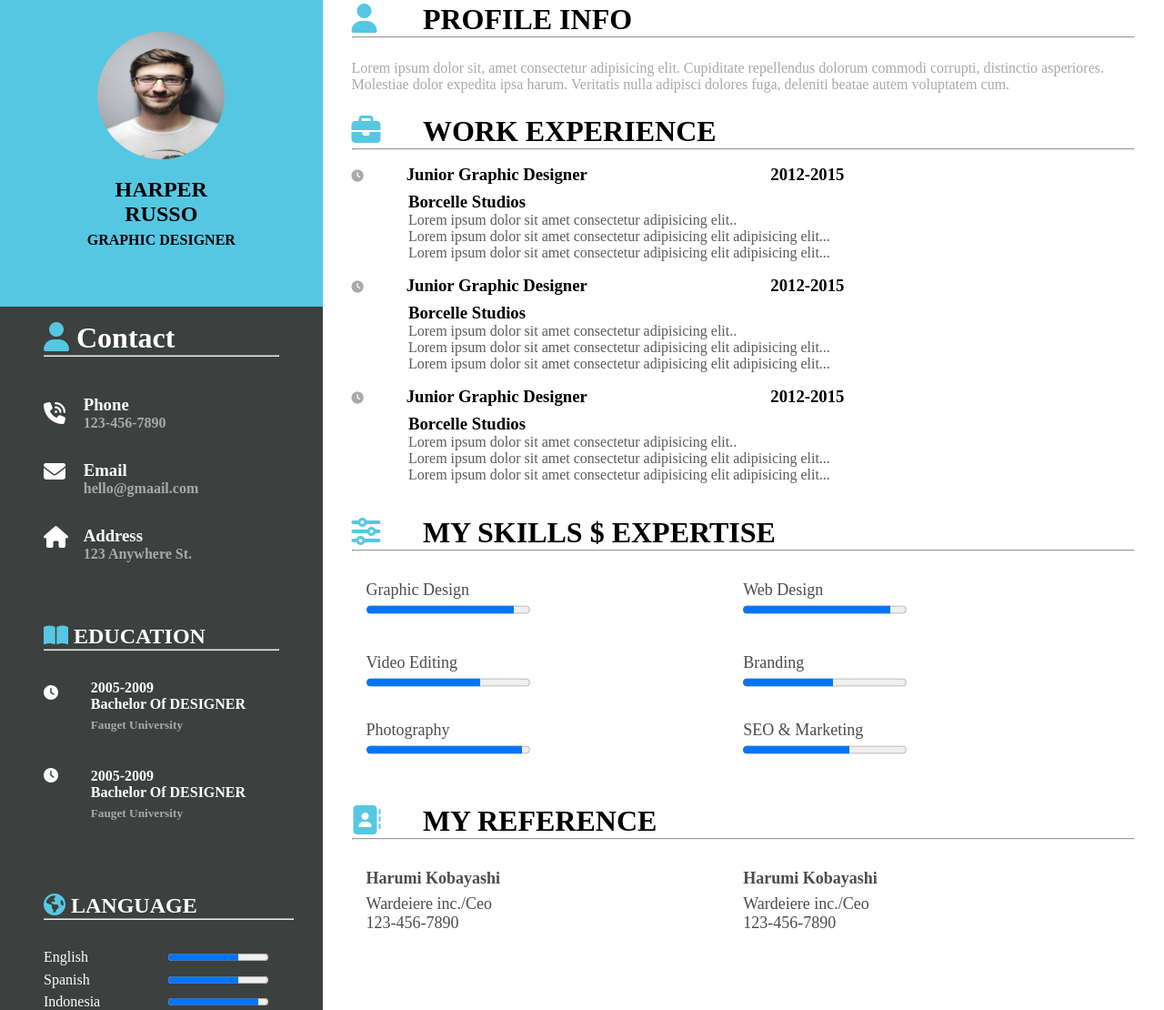
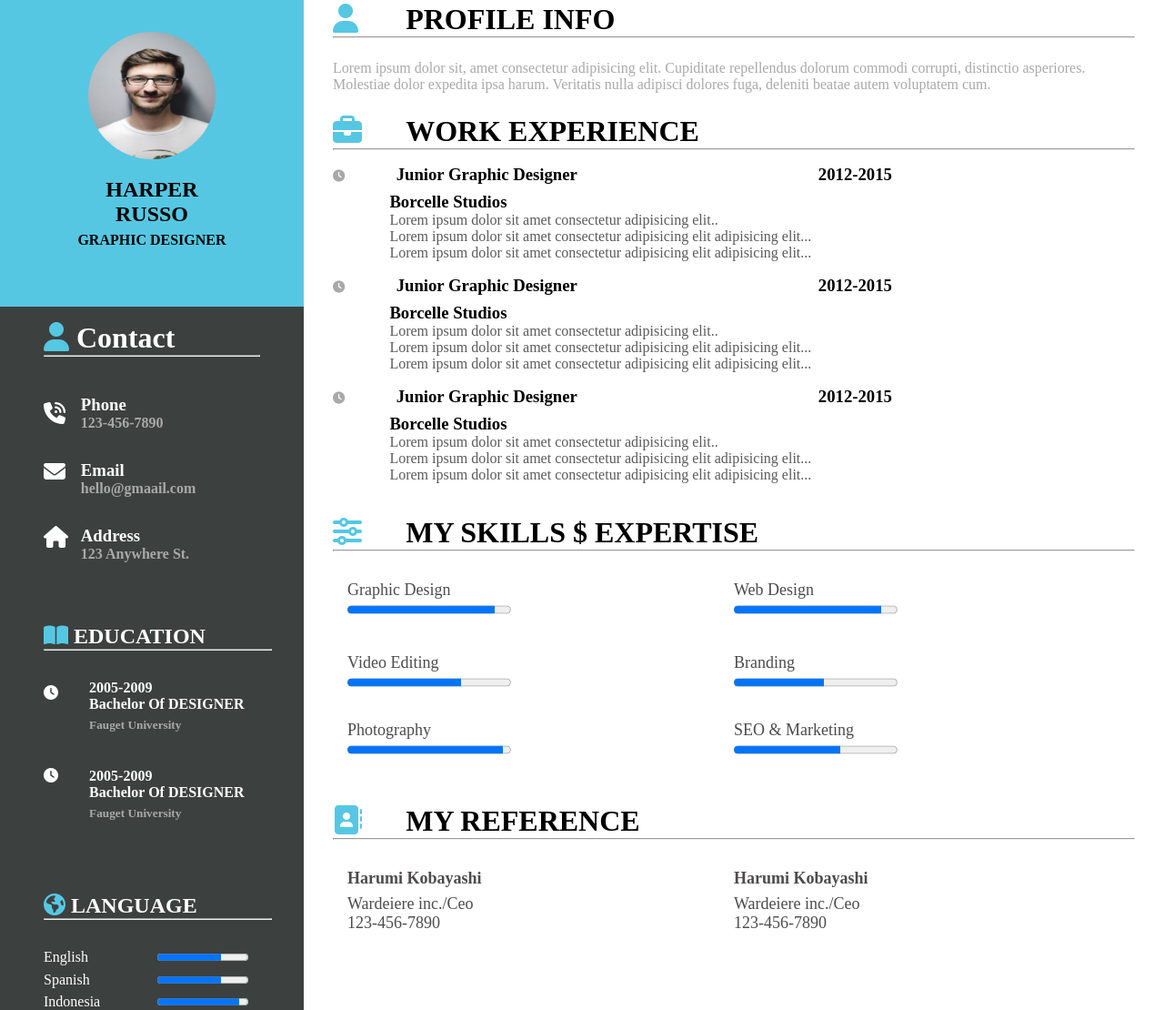
Before and after one commit to samr1234/project-portfolio, a plain HTML site: page index.html in a window 1280 px wide. Shown: the part 29-1139 px from the top of the page at 91% size. Drawn offline with Linux system fonts and the light colour scheme.

Commit message:
portfolio

```diff
--- a/index.css
+++ b/index.css
@@ -11,13 +11,14 @@ p,h5{
 
     display: flex;
     height:100vh;
+    width:100vw;
 }
 
 .left-section{
 
 
 height:100vh;
-width:50%;
+width:46%;
 
 }
 .left-section-profile{
@@ -86,8 +87,9 @@ border-radius: 50%;
 
 .sub-left-education{
 
-    padding:1rem 0 0.6rem 0;
+    padding:1rem 0 0.6rem 0rem;
     margin:0 3rem 2rem 3rem;
+    width:75%
 }
 .sub-left-education1,.sub-left-education2{
 
@@ -110,10 +112,10 @@ border-radius: 50%;
 
 
   margin-left: 3rem;
-    /* text-align: center; */
-    /* margin:0 3rem 2rem 3rem; */
-margin-bottom: 2rem;;
+
+margin-bottom: 5rem;;
 margin-right:2rem;
+width:75%
 }
 
 .sub-left-language ul{
@@ -122,7 +124,8 @@ margin-right:2rem;
 
 .sub-left-language ul li{
     margin-bottom:0.4rem;
-    list-style-type: disc;
+    list-style-type:disc;
+
 }
 
 .language-grid{
@@ -133,6 +136,7 @@ margin-right:2rem;
 .language-grid .progress{
     width:80%;
 }
+/* Right section */
 .right-section {
 
     margin:2rem 2rem 2rem 2rem;
@@ -156,9 +160,16 @@ margin-right:2rem;
 .grid-workexp{
 
     display: grid;
-    grid-template-columns: 0.3fr 2fr 2fr;
+    grid-template-columns: 0.3fr 2fr 1.5fr;
     margin-top:1rem;
     margin-bottom:0.5rem;
+
+
+}
+
+
+.grid-workexp .date{
+    flex:3;
 }
 .right-sub-section2 p{
     color:rgb(92, 90, 90);
--- a/index.html
+++ b/index.html
@@ -5,10 +5,8 @@
     <meta charset="UTF-8">
     <meta http-equiv="X-UA-Compatible" content="IE=edge">
     <meta name="viewport" content="width=device-width, initial-scale=1.0">
-    <link rel="stylesheet" href="https://cdnjs.cloudflare.com/ajax/libs/font-awesome/4.7.0/css/font-awesome.min.css">
-    <script src='https://kit.fontawesome.com/a076d05399.js' crossorigin='anonymous'></script>
     <link rel="stylesheet" href="./index.css">
-    <title>Document</title>
+    <title>Portfolio</title>
 
 </head>
 <body>
@@ -59,7 +57,7 @@
             </div>
 
                 <div class="sub-left-education">
-                    <h2><i class="fa-solid fa-book-open icon"></i> EDUCATION</h2>
+                    <h2><i class="fa-solid fa-book-open icon"></i> EDUCATION </h2>
                     <hr>
                     <div class="sub-left-education1">
                        <h4><i class="fa-sharp fa-solid fa-clock"></i></h4>
@@ -71,8 +69,6 @@
                     <h5>Fauget University</h5>
                 </div>
                     </div>
-
-
                     <div class="sub-left-education2">
                         <h4><i class="fa-sharp fa-solid fa-clock"></i></h4>
                        <div class="subpart2">
@@ -104,17 +100,10 @@
                            <h4 ><progress class="progress" value = "90" max = "100"/></h4>
                         </LI>
                     </UL>
-
-
                     </div>
                 </div>
-
             </div>
-
-
             </div>
-
-
         </div>
 
         <div class="right-section">
@@ -140,8 +129,8 @@
             <div class="grid-workexp">
 
                 <h5><i class="fa-sharp fa-solid fa-clock"></i></h5>
-             <h3>Junior Graphic Designer </h3>
-            <h3>2012-2015</h3>
+             <h3 class="junior">Junior Graphic Designer </h3>
+            <h3 class="date">2012-2015</h3>
         </div>
         <div class="flex1">
             <h3 class="h3">Borcelle Studios</h3>
@@ -183,7 +172,7 @@
                 <!-- <h2>hello</h2> -->
             </div>
             <div class="item2">Web Design
-                <h4><progress class="w" value = "90" max = "100"/></h4>
+                <h4><progress id="prog" value = "90" max = "100"/></h4>
             </div>
             <div class="item3">Video Editing
                 <h4><progress value = "70" max = "100"/></h4>
@@ -220,7 +209,6 @@
         </div>
     </div>
 
-
     <script src="https://kit.fontawesome.com/01af61e576.js" crossorigin="anonymous"></script>
 </body>
 </html>
```
